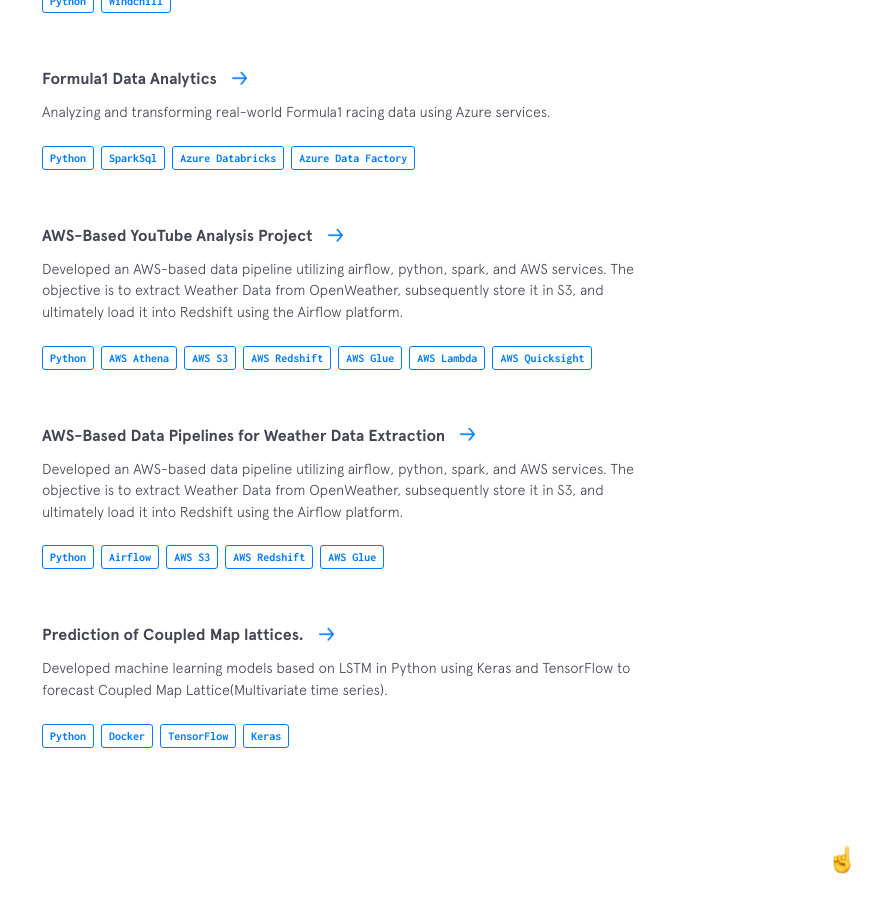
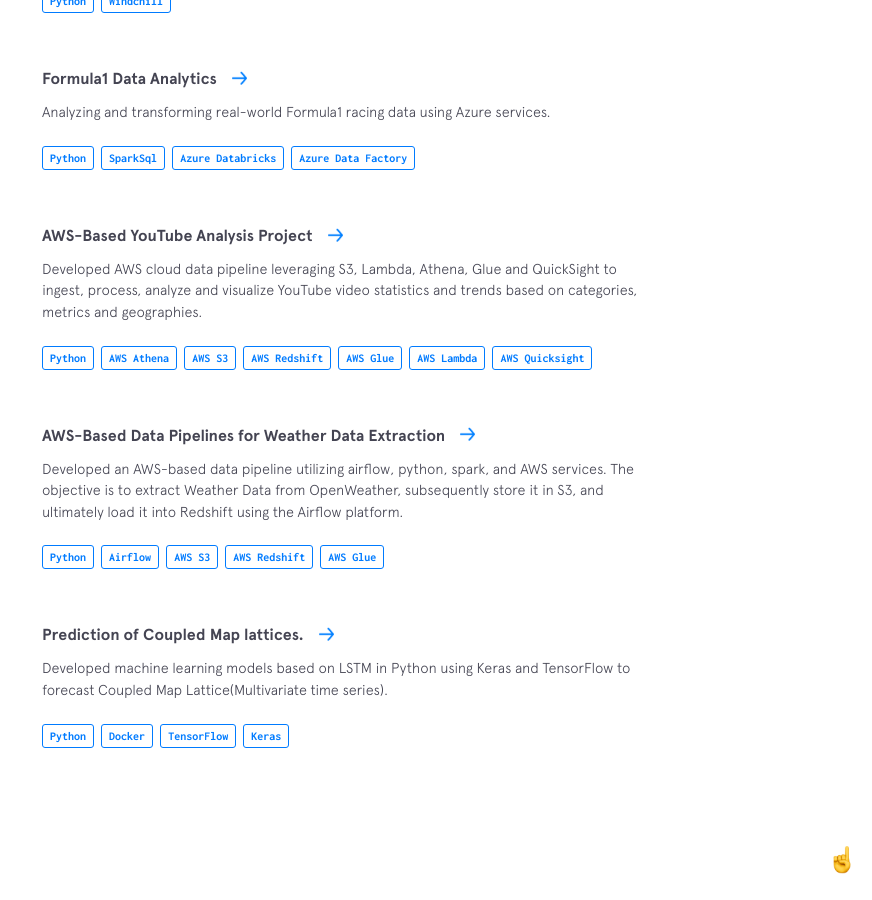
Before and after one commit to afnanjasim/afnanjasim.github.io, a Jekyll site: the page built from index.html, in a window 1280 px wide and 900 px high, scrolled down 2392 px. Shown: the whole window, without its empty margins (408-1280 px from the left). Built offline with Jekyll 4.4.1, drawn with Linux system fonts in a browser that asks for light colours; nearby versions of some CDN libraries.

Commit message:
Update other-projects.yml

```diff
--- a/_data/other-projects.yml
+++ b/_data/other-projects.yml
@@ -29,7 +29,7 @@
 - name: AWS-Based YouTube Analysis Project
   url: https://github.com/afnanjasim/AWS-Youtube_DE-Project
   code: https://github.com/afnanjasim/AWS-Youtube_DE-Project
-  description: Developed an AWS-based data pipeline utilizing airflow, python, spark, and AWS services. The objective is to extract Weather Data from OpenWeather, subsequently store it in S3, and ultimately load it into Redshift using the Airflow platform.
+  description: Developed AWS cloud data pipeline leveraging S3, Lambda, Athena, Glue and QuickSight to ingest, process, analyze and visualize YouTube video statistics and trends based on categories, metrics and geographies.
   used:
     - thing: Python
     - thing: AWS Athena
```
